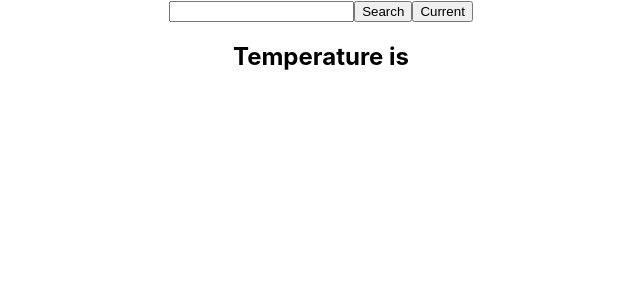
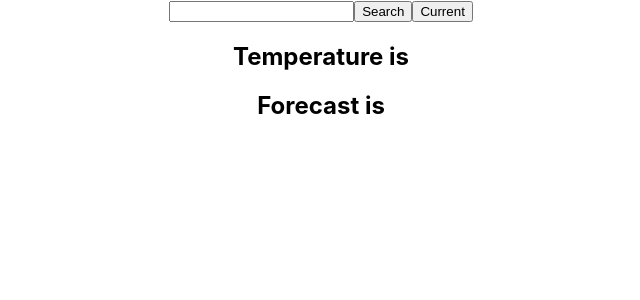
Before and after one commit to MarinaFu/weather-react, a React (Create React App) app: page / in a window 1280 px wide. Shown: the top 300 px of the page, without its empty margins (319-959 px from the left). Built offline with nearby package versions, Linux system fonts and the light colour scheme.

Commit message:
created Forecast.js and css

```diff
--- a/src/App.js
+++ b/src/App.js
@@ -1,6 +1,7 @@
 import React from "react";
 import Search from "./Search";
 import Temperature from "./Temperature";
+import Forecast from "./Forecast";
 import "./App.css";
 
 export default function App() {
@@ -8,6 +9,7 @@ export default function App() {
     <div className="App">
       <Search />
       <Temperature />
+      <Forecast />
     </div>
   );
 }
--- /dev/null
+++ b/src/Forecast.css
@@ -0,0 +1,3 @@
+.Forecast h2 {
+  text-align: center;
+}
--- /dev/null
+++ b/src/Forecast.js
@@ -0,0 +1,10 @@
+import React from "react";
+import "./Forecast.css";
+
+export default function Forecast() {
+  return (
+    <div className="Forecast">
+      <h2>Forecast is</h2>
+    </div>
+  );
+}
```
